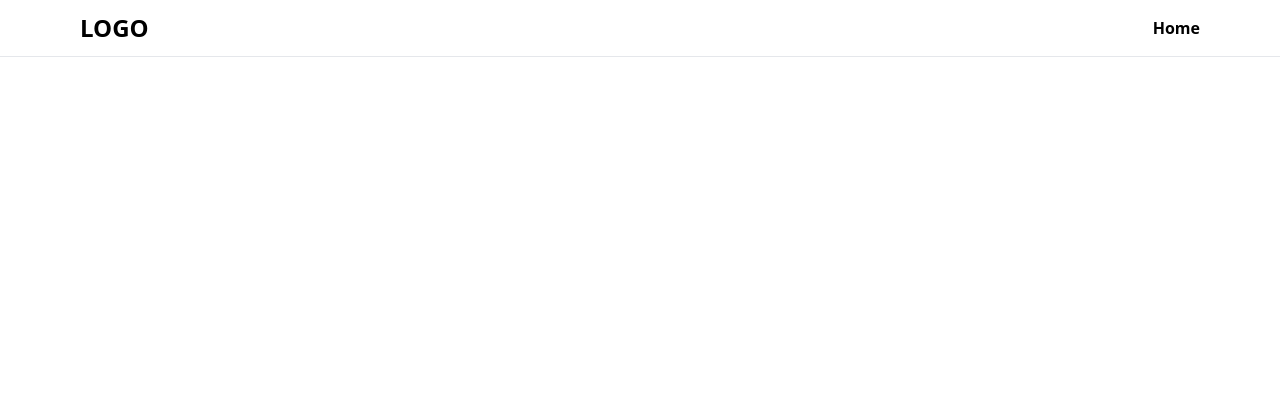
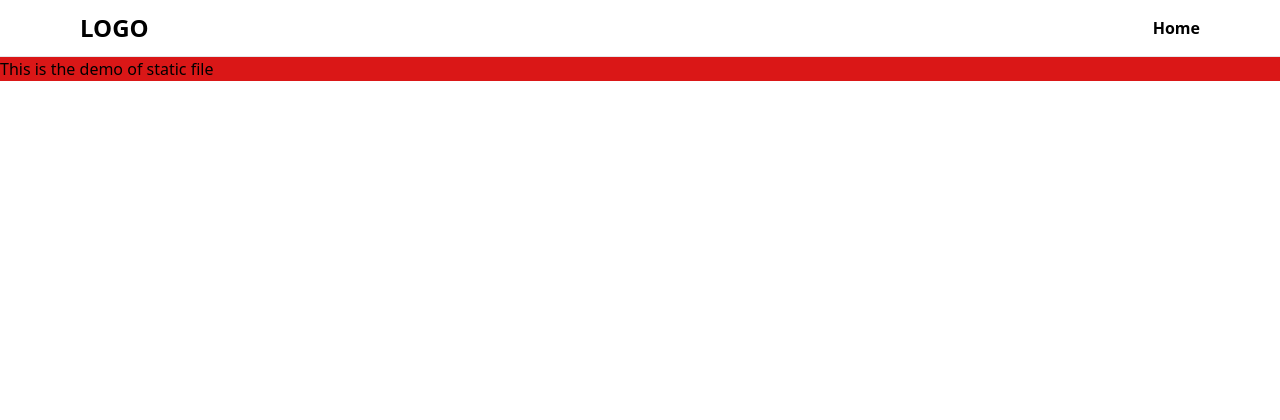
Before and after one commit to shashank-naithani-ds/python-blog, a Django app: page /7 in a window 1280 px wide. Shown: the top 420 px of the page. Run offline with Django 5.2, Linux system fonts and the light colour scheme; data comes from the database, SQL or seed files in the repository; some libraries are stand-ins or nearby versions.

Commit message:
Added Static folder

```diff
--- a/pythonblog/pythonblog/settings.py
+++ b/pythonblog/pythonblog/settings.py
@@ -118,6 +118,7 @@
 
 STATIC_URL = 'static/'
 
+STATICFILES_DIRS = [ BASE_DIR,'static']
 # Default primary key field type
 # https://docs.djangoproject.com/en/5.1/ref/settings/#default-auto-field
 
--- /dev/null
+++ b/pythonblog/static/css/style.css
@@ -0,0 +1,3 @@
+.democlass{
+    background:#da1717
+}
--- a/pythonblog/templates/base.html
+++ b/pythonblog/templates/base.html
@@ -7,6 +7,7 @@
     <meta name="viewport" content="width=device-width, initial-scale=1.0">
     <script
         src="https://cdn.tailwindcss.com?plugins=forms,typography,aspect-ratio,line-clamp,container-queries"></script>
+        <link rel="stylesheet" href="{% static "css/style.css" %} "/>
     <title>Django Homepage</title>
 </head>
 
@@ -30,6 +31,9 @@
             </div>
         </navbar>
     </header>
+    <div class="democlass">
+        This is the demo of static file
+    </div>
     <main>
         <div class="min-h-screen flex flex-col p-8 sm:p-16 md:p-24 justify-center bg-white">
             <!-- Themes: blue, purple and teal -->
```
